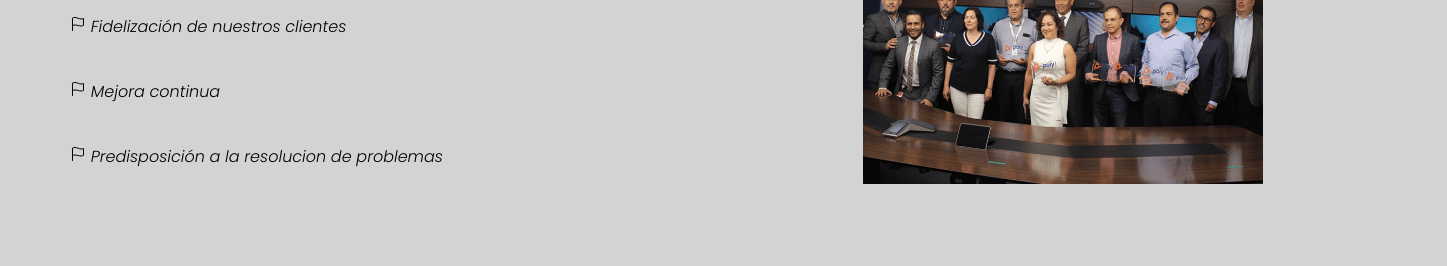
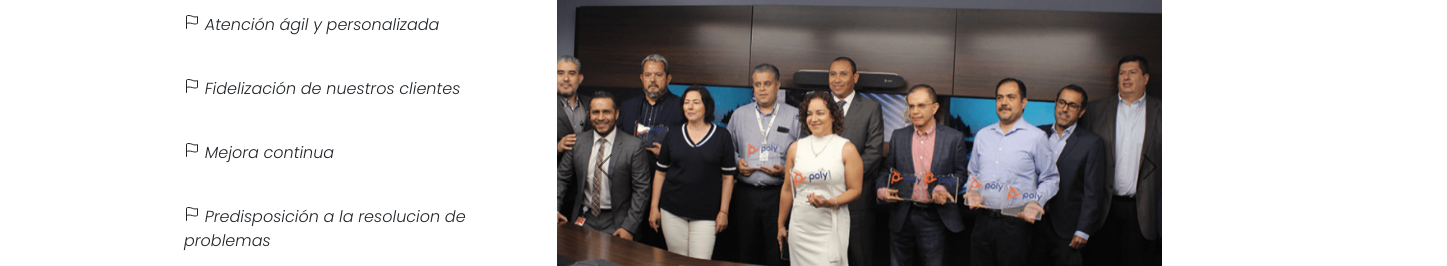
Before and after one commit to colo016/desafio5Bootstrap, a plain HTML site: page pages/quienessomos.html in a window 1280 px wide. Shown: the part 623-889 px from the top of the page, 1447 px wide, since content can reach past the window. Drawn offline with nearby package versions, Linux system fonts and the light colour scheme.

Commit message:
modificaciones en quienessomos

```diff
--- a/pages/quienessomos.html
+++ b/pages/quienessomos.html
@@ -28,6 +28,10 @@
 <link rel="preconnect" href="https://fonts.gstatic.com" crossorigin>
 <link href="https://fonts.googleapis.com/css2?family=Anton&display=swap" rel="stylesheet">
 
+
+<!--Boootsrap-->
+
+<link href="https://cdn.jsdelivr.net/npm/bootstrap@5.2.0-beta1/dist/css/bootstrap.min.css" rel="stylesheet" integrity="sha384-0evHe/X+R7YkIZDRvuzKMRqM+OrBnVFBL6DOitfPri4tjfHxaWutUpFmBp4vmVor" crossorigin="anonymous">
 
 
 
@@ -96,33 +100,52 @@
 
 
 
+<section class="container">
 
-        <div class="contenedorgeneral">
+    <div class="row">
 
-            <div class="principios">
+        <div class="col-5">
+
+
                 <ul>
                     <li class="itemsbanderas"><ion-icon class="banderas" name="flag-outline"></ion-icon></ion-icon> Atención ágil y personalizada</li>
                     <li class="itemsbanderas"><ion-icon class="banderas" name="flag-outline"></ion-icon> </ion-icon> Fidelización de nuestros clientes</li>
                     <li class="itemsbanderas"> <ion-icon class="banderas" name="flag-outline"></ion-icon></ion-icon> Mejora continua</li>
                     <li class="itemsbanderas"> <ion-icon class="banderas" name="flag-outline"></ion-icon></ion-icon> Predisposición a la resolucion de problemas</li>
                 </ul>
-            </div>
 
 
+        </div>
 
-                <div class="contenedorimagen">
-                    <img class="imagenstaff" src="../multimedia/staff.webp" alt="foto staff empresa">
+        <div class="col-7">
+            <div id="carouselExampleControls" class="carousel slide carousel-dark" data-bs-ride="carousel">
+                <div class="carousel-inner">
+                  <div class="carousel-item active">
+                    <img src="/multimedia/staff.webp" class="d-block w-100" alt="...">
+                  </div>
+                  <div class="carousel-item">
+                    <img src="/multimedia/staff2.jpg" class="d-block w-100" alt="...">
+                  </div>
+                  <div class="carousel-item">
+                    <img src="/multimedia/staff1.jpg" class="d-block w-100" alt="...">
+                  </div>
                 </div>
+                <button class="carousel-control-prev" type="button" data-bs-target="#carouselExampleControls" data-bs-slide="prev">
+                  <span class="carousel-control-prev-icon" aria-hidden="true"></span>
+                  <span class="visually-hidden">Previous</span>
+                </button>
+                <button class="carousel-control-next" type="button" data-bs-target="#carouselExampleControls" data-bs-slide="next">
+                  <span class="carousel-control-next-icon" aria-hidden="true"></span>
+                  <span class="visually-hidden">Next</span>
+                </button>
+              </div>
+
         </div>
 
 
+    </div>
 
-
-
-
-
-
-</div>
+</section>
 
 
          <!--Fin seccion informacion-->
@@ -185,5 +208,7 @@
 
      <!-- Fin seccion de contacto y redes sociales-->
 
+
+     <script src="https://cdn.jsdelivr.net/npm/bootstrap@5.2.0-beta1/dist/js/bootstrap.bundle.min.js" integrity="sha384-pprn3073KE6tl6bjs2QrFaJGz5/SUsLqktiwsUTF55Jfv3qYSDhgCecCxMW52nD2" crossorigin="anonymous"></script>
     </body>
     </html>
```
